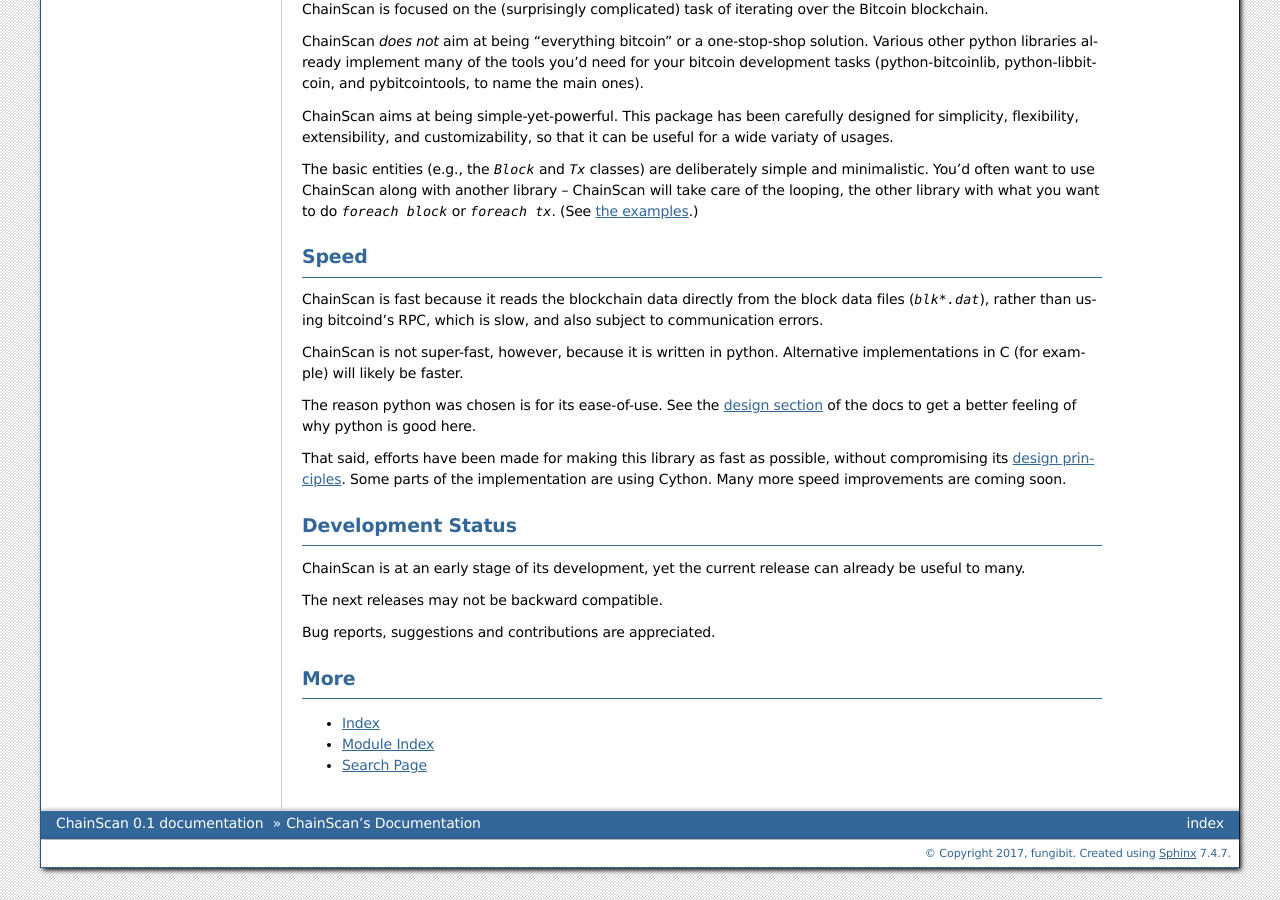
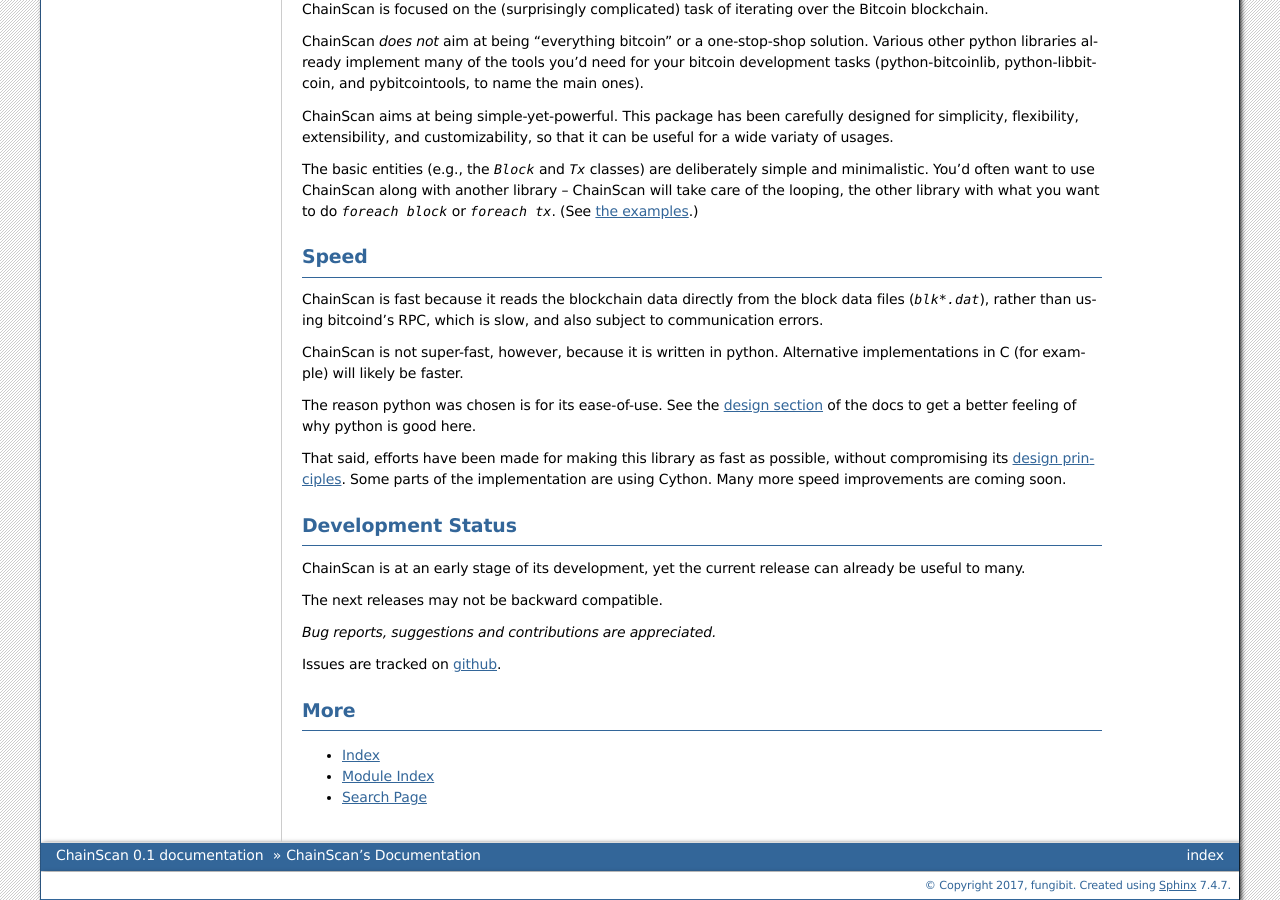
Before and after one commit to fungibit/chainscan, a Sphinx documentation site: the page built from docs/index.rst, in a window 1280 px wide and 900 px high, scrolled down 725 px. Built offline with Sphinx 7.4.7, drawn with Linux system fonts in a browser that asks for light colours.

Commit message:
minor docs

```diff
--- a/chainscan/__init__.py
+++ b/chainscan/__init__.py
@@ -1,4 +1,5 @@
 """
+==========
 ChainScan
 ==========
 
--- a/docs/index.rst
+++ b/docs/index.rst
@@ -93,8 +93,9 @@
 
 The next releases may not be backward compatible.
 
-Bug reports, suggestions and contributions are appreciated.
+*Bug reports, suggestions and contributions are appreciated.*
 
+Issues are tracked on `github <https://github.com/fungibit/chainscan/issues>`_.
 
 
 More
```
Also changed, not shown: README.rst (+10 -0 lines).
